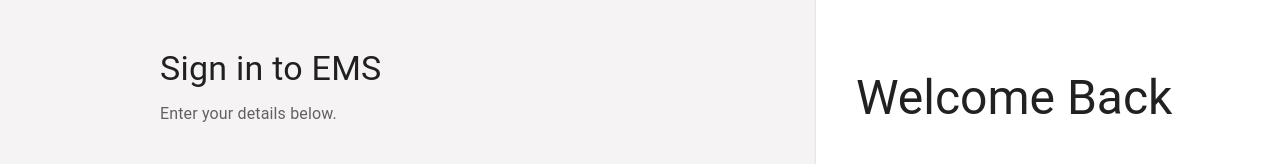
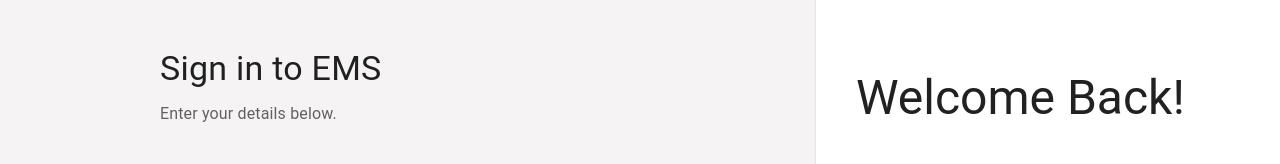
Before and after one commit to kutluduman/ems, a React (Create React App) app in the folder client/: page /login in a window 1280 px wide. Shown: the part 167-331 px from the top of the page. Built offline with nearby package versions, Linux system fonts and the light colour scheme.

Commit message:
Small Touches

```diff
--- a/client/public/index.html
+++ b/client/public/index.html
@@ -24,7 +24,7 @@
       work correctly both with client-side routing and a non-root public URL.
       Learn how to configure a non-root public URL by running `npm run build`.
     -->
-    <title>Employment Management System</title>
+    <title>Employee Management System</title>
   </head>
   <body>
     <noscript>You need to enable JavaScript to run this app.</noscript>
--- a/client/src/pages/Login.tsx
+++ b/client/src/pages/Login.tsx
@@ -79,7 +79,7 @@
       <MHidden width={Width.mdDown}>
         <SectionStyle>
           <Typography variant="h3" sx={{ px: 5, mt: 10, mb: 5 }}>
-            Welcome Back
+            Welcome Back!
           </Typography>
           <PageIllustration src={LoginIllustration} alt="login" />
         </SectionStyle>
```
